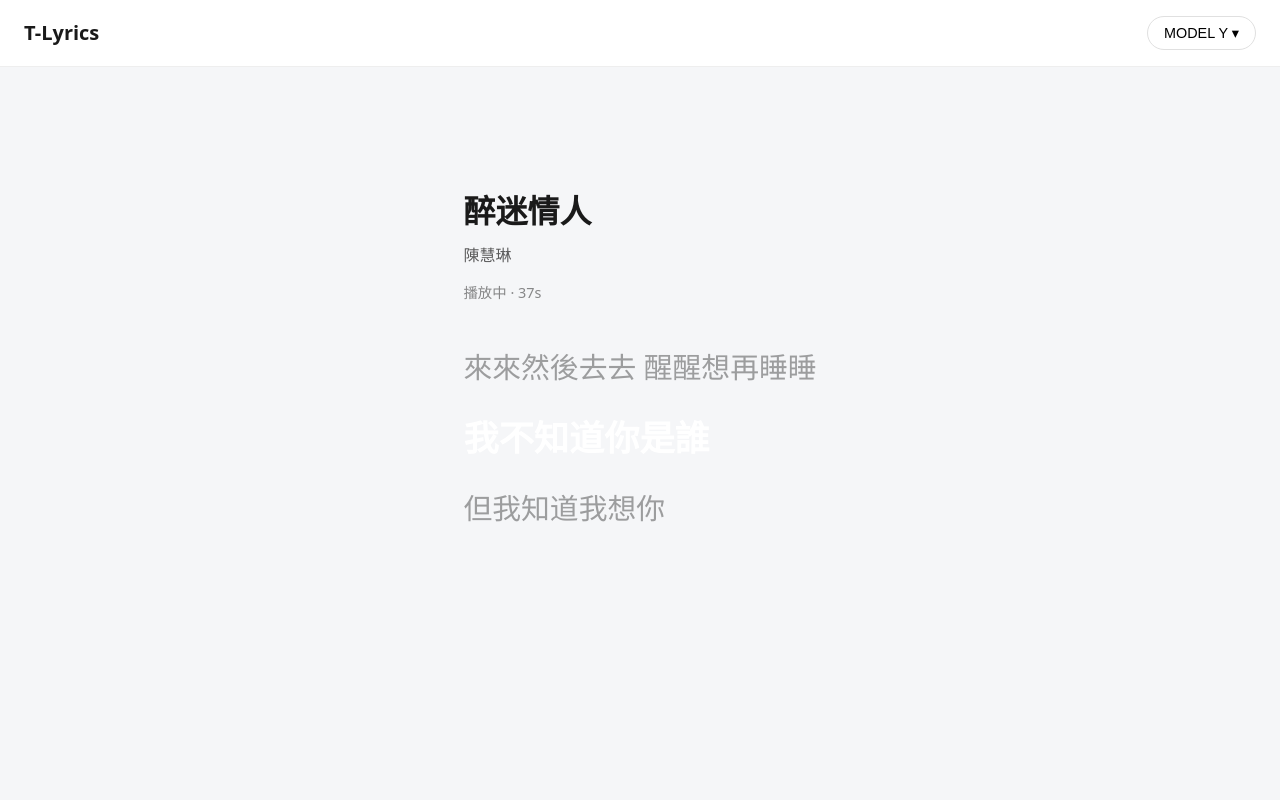
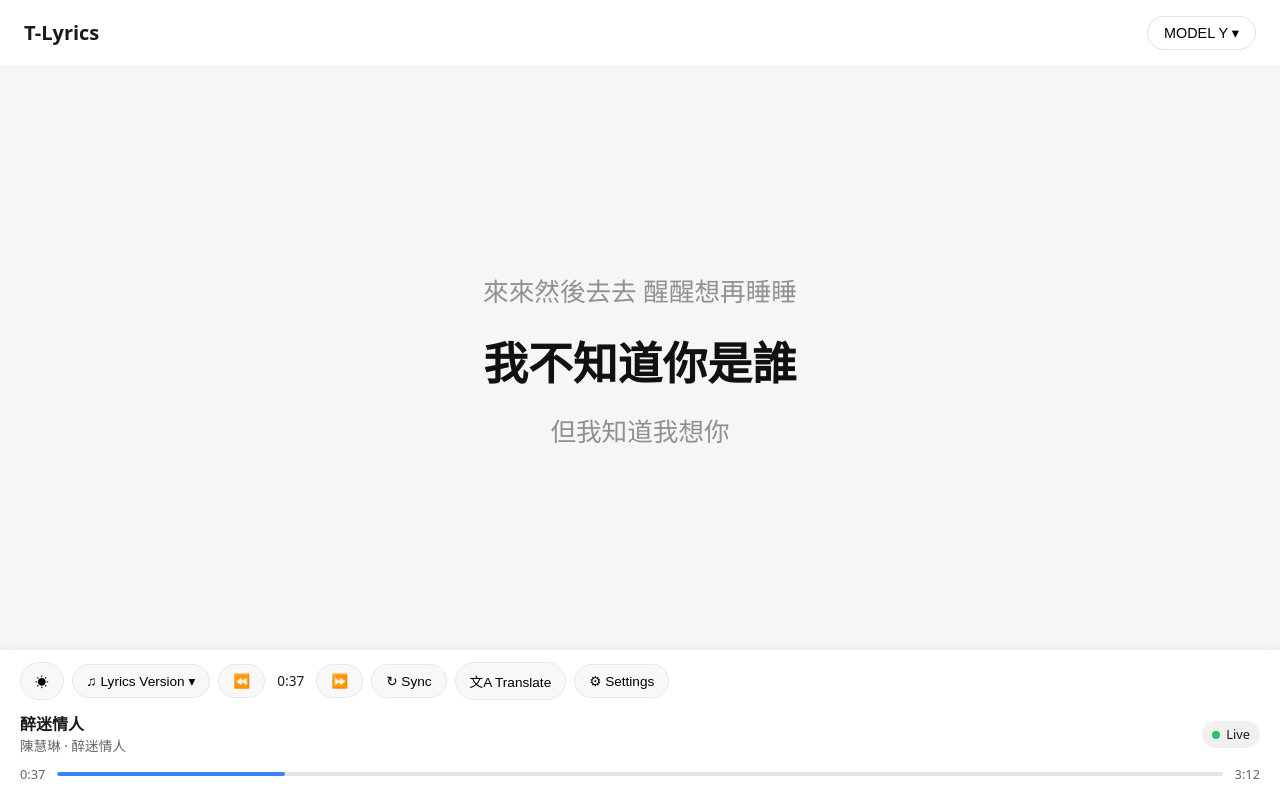
Before and after one commit to CY514539/grok-new-tlyrics, a React (Vite) app in the folder frontend/: page / in a window 1280 px wide. Built offline with nearby package versions, Linux system fonts and the light colour scheme; the HTML template or start-up script is replaced by a standard one.

Commit message:
feat: redesign Player with bottom controls and progress bar

```diff
--- a/frontend/src/components/Player.tsx
+++ b/frontend/src/components/Player.tsx
@@ -5,6 +5,13 @@ import { parseLrc } from '../utils/lrc'
 interface Props {
   snapshot: CanonicalMediaSnapshot
   lrc: string
+}
+
+function formatTime(ms: number) {
+  const totalSec = Math.floor(ms / 1000)
+  const min = Math.floor(totalSec / 60)
+  const sec = totalSec % 60
+  return `${min}:${sec.toString().padStart(2, '0')}`
 }
 
 export default function Player({ snapshot, lrc }: Props) {
@@ -19,21 +26,48 @@ export default function Player({ snapshot, lrc }: Props) {
   const curr = currentIndex >= 0 ? lines[currentIndex] : null
   const next = currentIndex >= 0 && currentIndex < lines.length - 1 ? lines[currentIndex + 1] : null
 
+  const durationMs = (snapshot.durationSec || 0) * 1000
+  const progressPercent = durationMs > 0 ? Math.min(100, (progressMs / durationMs) * 100) : 0
+
   return (
-    <div style={{ maxWidth: 800, margin: '0 auto' }}>
-      <div style={{ marginBottom: '2rem' }}>
-        <h2 style={{ margin: 0, fontSize: '2rem' }}>{snapshot.title || '未知歌曲'}</h2>
-        <p style={{ opacity: 0.7, margin: '0.5rem 0' }}>{snapshot.artist}</p>
-        <p style={{ opacity: 0.5, fontSize: '0.9rem' }}>
-          {snapshot.playbackState === 'playing' ? '播放中' : '已暂停'} · {Math.floor(progressMs / 1000)}s
-        </p>
+    <>
+      <div className="lyrics">
+        <div className="prev">{prev?.text || '\u00a0'}</div>
+        <div className="curr">{curr?.text || '\u00a0'}</div>
+        <div className="next">{next?.text || '\u00a0'}</div>
       </div>
 
-      <div style={{ fontSize: '1.8rem', lineHeight: 2.2, minHeight: 200 }}>
-        <div style={{ opacity: 0.4 }}>{prev?.text || '\u00a0'}</div>
-        <div style={{ fontWeight: 600, color: '#fff', fontSize: '2.2rem' }}>{curr?.text || '\u00a0'}</div>
-        <div style={{ opacity: 0.4 }}>{next?.text || '\u00a0'}</div>
+      <div className="bottom-panel">
+        <div className="controls">
+          <button className="btn">☀</button>
+          <button className="btn">♫ Lyrics Version ▾</button>
+          <button className="btn">⏪</button>
+          <span style={{ fontSize: '0.85rem', padding: '0 4px' }}>{formatTime(progressMs)}</span>
+          <button className="btn">⏩</button>
+          <button className="btn">↻ Sync</button>
+          <button className="btn">文A Translate</button>
+          <button className="btn">⚙ Settings</button>
+        </div>
+
+        <div className="song-info">
+          <div>
+            <div className="song-title">{snapshot.title || '未知歌曲'}</div>
+            <div className="song-artist">{snapshot.artist} · {snapshot.album}</div>
+          </div>
+          <div className="live-badge">
+            <span className="live-dot" />
+            Live
+          </div>
+        </div>
+
+        <div className="progress-bar">
+          <span>{formatTime(progressMs)}</span>
+          <div className="progress-track">
+            <div className="progress-fill" style={{ width: `${progressPercent}%` }} />
+          </div>
+          <span>{formatTime(durationMs)}</span>
+        </div>
       </div>
-    </div>
+    </>
   )
 }
```
